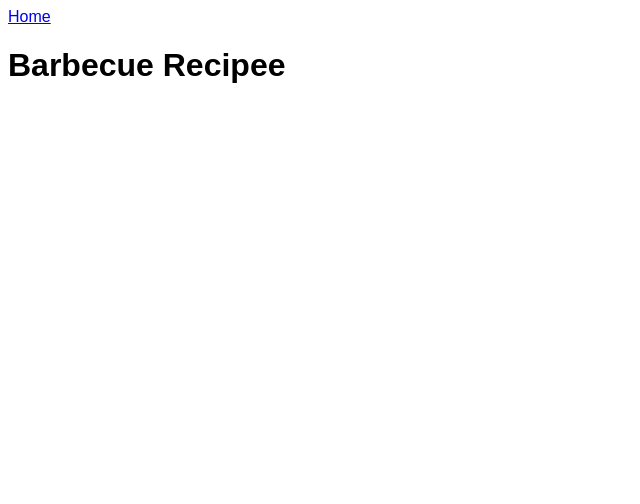
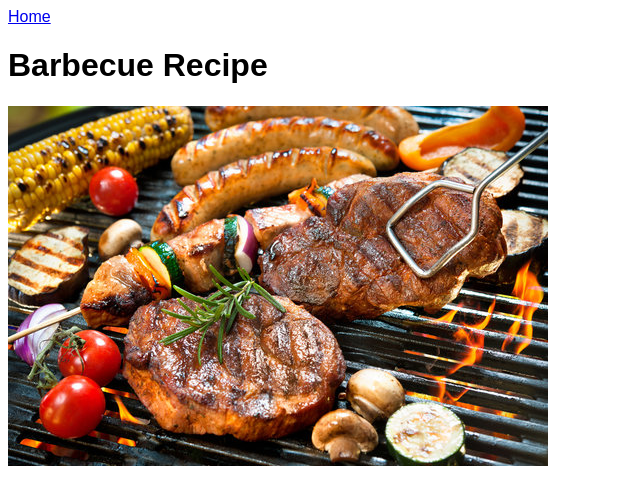
Before and after one commit to Vidadi-Murad/toprepo, a plain HTML site: page Recipes/Barbecue.html in a window 1280 px wide. Shown: the whole page, without its empty margins (0-640 px from the left). Drawn offline with Linux system fonts and the light colour scheme.

Commit message:
Added Photos to Web-Site

```diff
--- a/Recipes/Barbecue.html
+++ b/Recipes/Barbecue.html
@@ -12,7 +12,7 @@
 </style>
 <body>
     <a href="../index.html">Home</a>
-    <h1>Barbecue Recipee</h1>
-
+    <h1>Barbecue Recipe</h1>
+    <img src="../Images/barbecue.jpg" alt="">
 </body>
 </html>
```
Also changed, not shown: Recipes/lasagna.html (+1 -0 lines), Recipes/sushi.html (+1 -0 lines).
